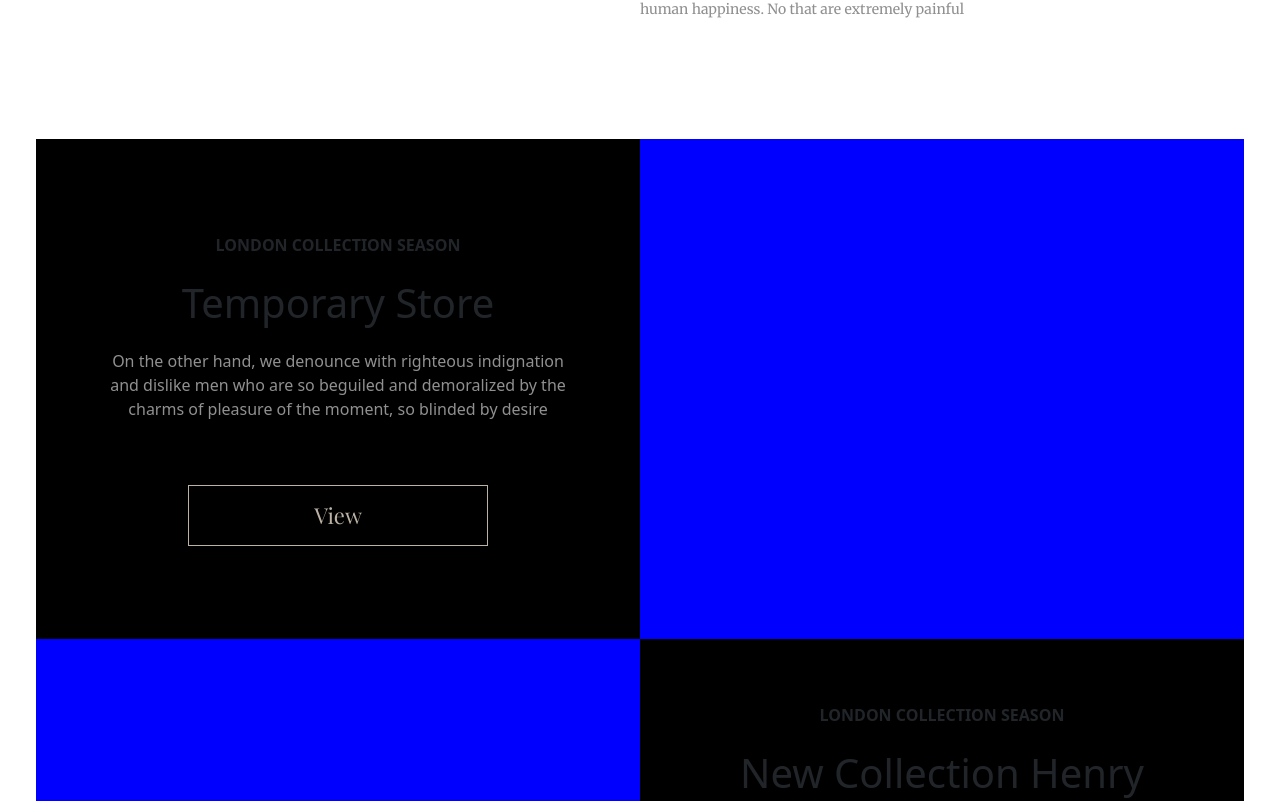
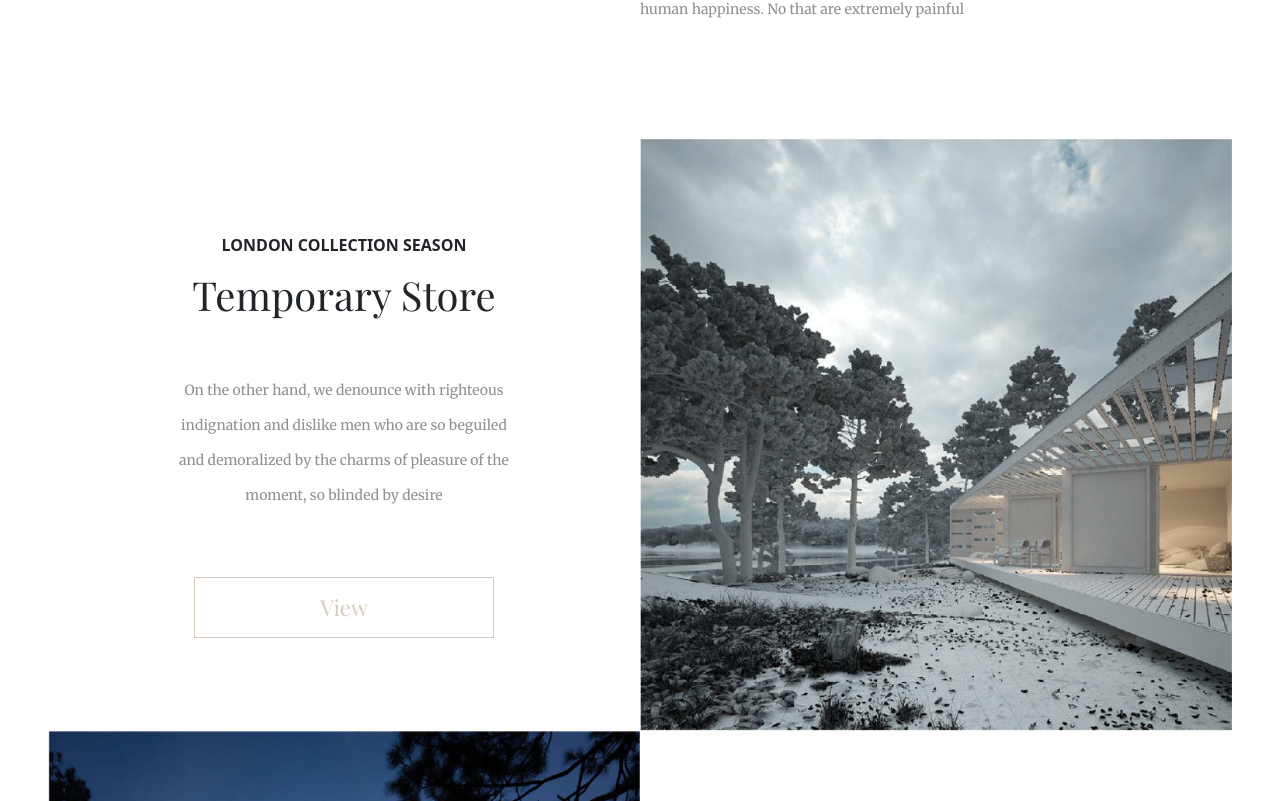
Before and after one commit to PalumboAndrea/nss-factory-project, a Vue app: page / in a window 1280 px wide. Shown: the part 1319-2120 px from the top of the page. Built offline with nearby package versions, Linux system fonts and the light colour scheme.

Commit message:
add function to take the imgs' path

```diff
--- a/src/components/Main/MainComponents/CollectionsComponent.vue
+++ b/src/components/Main/MainComponents/CollectionsComponent.vue
@@ -23,21 +23,27 @@ export default {
             ]
         }
     },
+    methods: {
+    getImagePath: function (imgPath){
+        return new URL(`/src/assets/imgs/${imgPath}`, import.meta.url).href;
+    }
+  }
 }
 
 </script>
 
 <template>
     <div class="container-fluid main-container text-center p-5">
-        <div class="row" :class="((index % 2 !== 0) ? 'flex-row-reverse' : '')" v-for="(text, index) in texts">
+        <div class="row g-0" :class="((index % 2 !== 0) ? 'flex-row-reverse' : '')" v-for="(text, index) in texts">
             <div class="col-6 d-flex flex-column justify-content-center align-items-center textContainer">
-                <p class="text-uppercase fw-bold">
+                <div class="w-75">
+                    <p class="text-uppercase fw-bold mb-2">
                     {{ text.collection }}
                     </p>
-                <p class="fs-1">
+                    <p class="fs-1 textTitle mb-5">
                         {{ text.title }}
                     </p>
-                <p class="textGray">
+                    <p class="text">
                         {{ text.description }}
                     </p>
                     <div>
@@ -46,7 +52,11 @@ export default {
                         </button>
                     </div>
                 </div>
-            <div class="col-6 image-container p-0"></div>
+
+            </div>
+            <div class="col-6 image-container p-0">
+                <img :src="((index % 2 !== 0) ? getImagePath('houseHenryLondon.png') : getImagePath('houseTemporaryStore.png'))" alt="image">
+            </div>
         </div>
     </div>
 </template>
@@ -54,13 +64,8 @@ export default {
 <style lang="scss" scoped>
 @use "../../../styles/general.scss" as *;
 
-.row{
-    background-color: black;
-}
-
 .textContainer{
     padding: 60px;
-
 
     button{
         @include carouselButton;
@@ -70,7 +75,16 @@ export default {
     }
 }
 .image-container{
-        background-color: blue;
-        height: 500px;
+
+    overflow: hidden;
+    img{
+        max-width: 100%;
+        object-fit: cover;
+        transition: 0.3s all ease-in-out;
+    }
+
+    &:hover img{
+        transform: scale(1.2);
+    }
 }
 </style>
```
Lines whose indentation alone changed are shown as unchanged.
